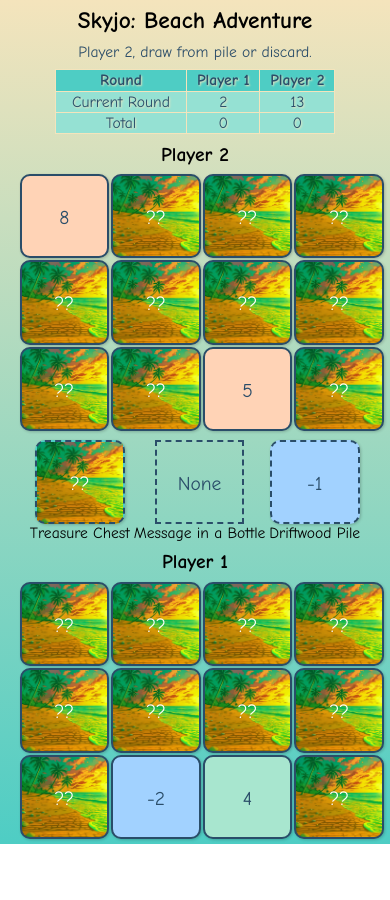
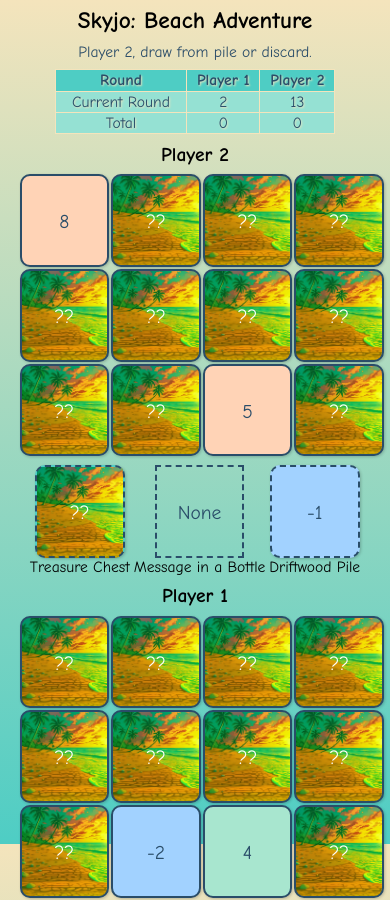
Before and after one commit to JacobMcNeil/GrokSkyjo, a plain HTML site: page index.html in a window 390 px wide. Before the commit the page ends 844 px from the top, so only its background shows below. Drawn offline with Linux system fonts and the light colour scheme.

Commit message:
Update index.html

```diff
--- a/index.html
+++ b/index.html
@@ -33,8 +33,8 @@
         }
         .card {
             width: 20vw;
-            height: 10vh;
-            line-height: 10vh;
+            height: 11vh;
+            line-height: 11vh;
             font-size: 4vw;
             border: 2px solid #2A4D69;
             border-radius: 10px;
@@ -78,9 +78,9 @@
         }
         #draw-pile, #discard-pile, #drawn-card {
             width: 20vw;
-            height: 10vh;
+            height: 11vh;
             border: 2px dashed #2A4D69;
-            line-height: 10vh;
+            line-height: 11vh;
             font-size: 4vw;
             color: #2A4D69;
         }
@@ -157,12 +157,12 @@
                 gap: 0.5vw;
             }
             .player-grid .empty-slot {
-                height: 10vh;
+                height: 11vh;
             }
             .card {
                 width: 23vw;
-                height: 10vh;
-                line-height: 10vh;
+                height: 11vh;
+                line-height: 11vh;
                 font-size: 5vw;
             }
             #center {
@@ -170,8 +170,8 @@
             }
             #draw-pile, #discard-pile, #drawn-card {
                 width: 23vw;
-                height: 10vh;
-                line-height: 10vh;
+                height: 11vh;
+                line-height: 11vh;
                 font-size: 5vw;
             }
             #status {
```
